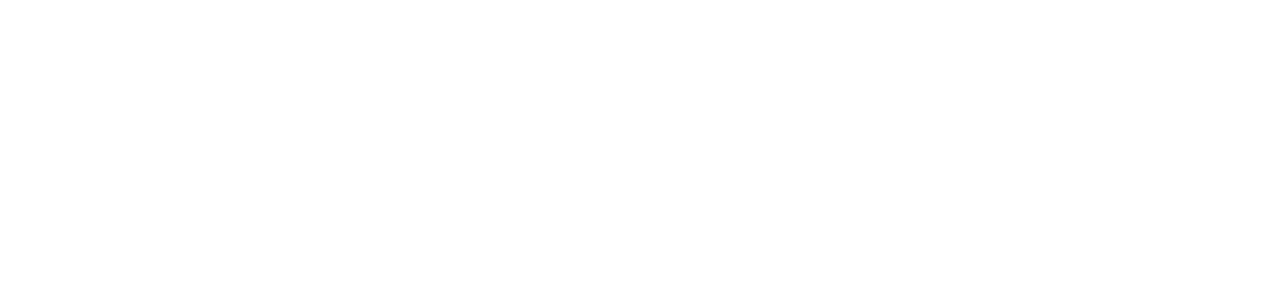
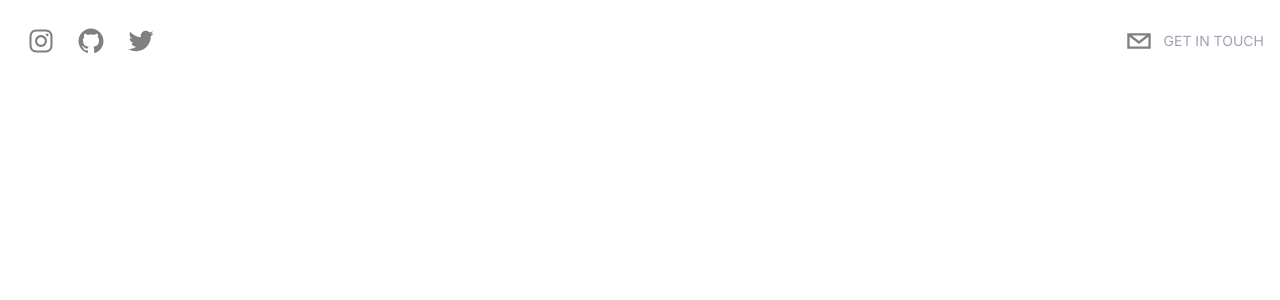
Before and after one commit to addytrunks/Portfolio, a Next.js app: page / in a window 1280 px wide. Shown: the top 300 px of the page. Built offline with nearby package versions, Linux system fonts and the light colour scheme.

Commit message:
feat: header init

```diff
--- a/app/page.tsx
+++ b/app/page.tsx
@@ -1,9 +1,11 @@
+import Header from '@/components/Header'
 import Image from 'next/image'
 
 export default function Home() {
   return (
     <div>
       {/* Header */}
+      <Header/>
 
       {/* Hero */}
 
--- /dev/null
+++ b/components/Header.tsx
@@ -0,0 +1,38 @@
+import React from "react";
+import { SocialIcon } from "react-social-icons";
+
+const Header = () => {
+  return (
+    <header className="sticky top-0 p-4 flex items-start justify-between max-w-7xl mx-auto z-20 xl:items-center">
+      <div className="flex items-center">
+        <SocialIcon
+          url="https://www.instagram.com/addy__srivats/"
+          fgColor="gray"
+          bgColor="transparent"
+        />
+        <SocialIcon
+          url="https://github.com/addytrunks"
+          fgColor="gray"
+          bgColor="transparent"
+        />
+        <SocialIcon
+          url="https://twitter.com/AdhithyaSrivat2"
+          fgColor="gray"
+          bgColor="transparent"
+        />
+      </div>
+
+      <div className="flex items-center text-gray-200 cursor-pointer">
+        <SocialIcon
+          className="cursor-pointer"
+          network="email"
+          fgColor="gray"
+          bgColor="transparent"
+        />
+        <p className="uppercase hidden md:inline-flex text-sm text-gray-400">Get in touch</p>
+      </div>
+    </header>
+  );
+};
+
+export default Header;
```
